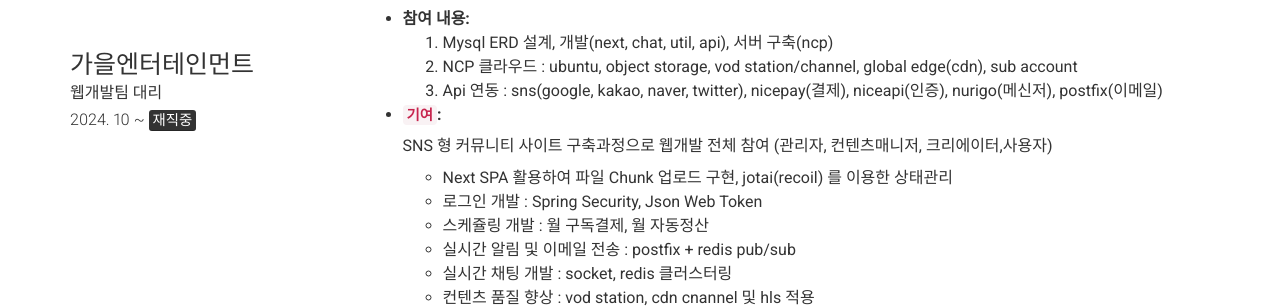
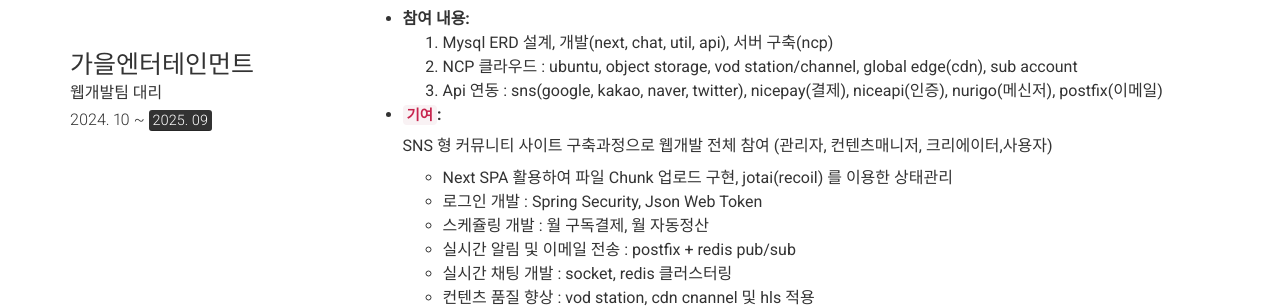
Before and after one commit to sihyeonleee/sihyeonleee.github.io, a Jekyll site: the page built from index.md, in a window 1280 px wide and 900 px high, scrolled down 813 px. Shown: the part 148-456 px from the top of the window. Built offline with Jekyll 4.4.1, drawn with Linux system fonts in a browser that asks for light colours; nearby versions of some CDN libraries.

Commit message:
no message

```diff
--- a/_config.yml
+++ b/_config.yml
@@ -94,7 +94,7 @@ content:
         border: weak
         title: 가을엔터테인먼트
         sub_title: 웹개발팀 대리
-        caption: 2024. 10 ~ <mark>재직중</mark>
+        caption: 2024. 10 ~ <mark>2025. 09</mark>
         quote: >
           Java Spring Boot 웹개발
         description: |
```
